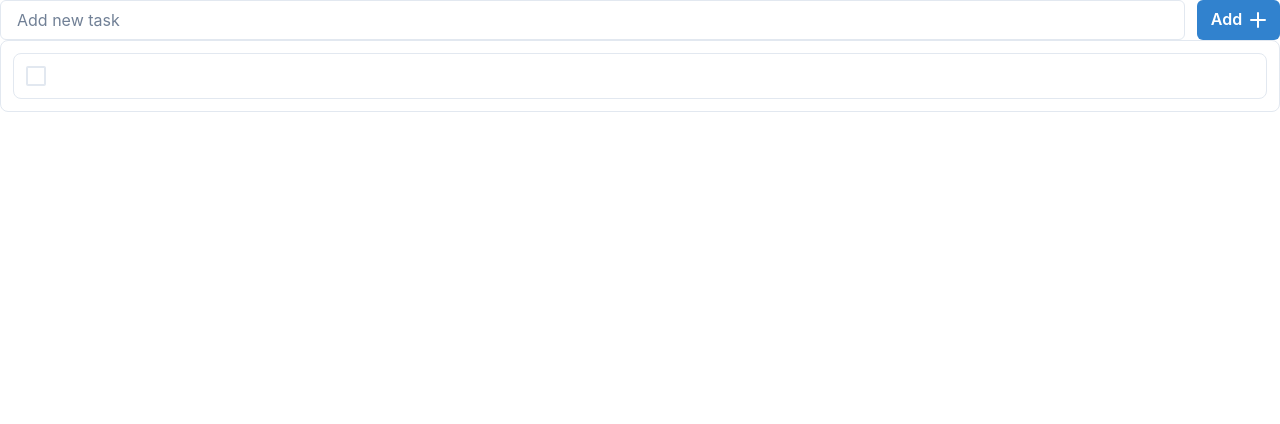
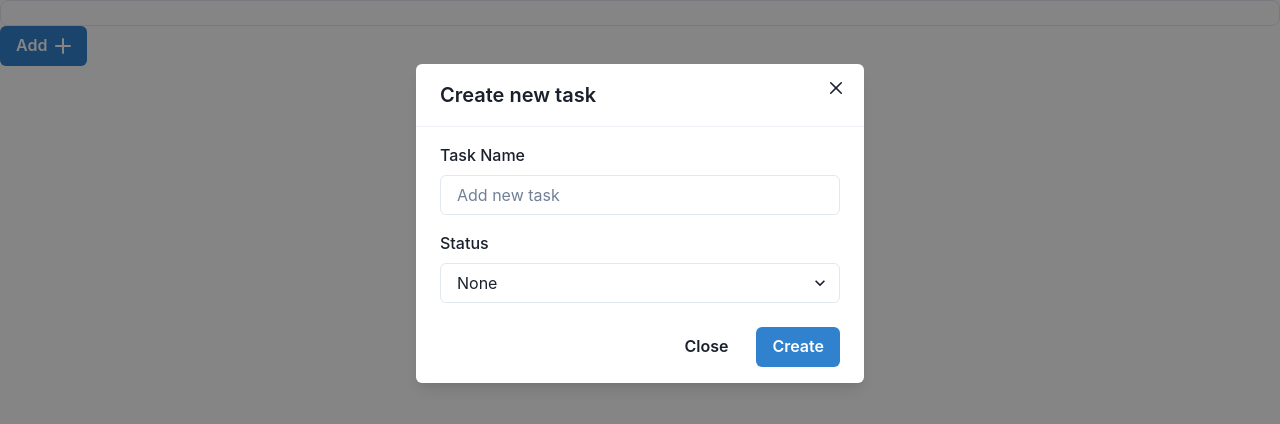
Before and after one commit to hwchak1119/todo-list-redux, a React (Create React App) app: page / in a window 1280 px wide. Both pictures are taken after a click on the button "Add". Shown: the top 424 px of the page. Built offline with nearby package versions, Linux system fonts and the light colour scheme.

Commit message:
Create modal

```diff
--- a/src/App.js
+++ b/src/App.js
@@ -1,12 +1,12 @@
 import React from "react";
-import InputBox from "./components/InputBox.js";
 import TodoList from "./components/TodoList.js";
+import TodoModal from "./components/TodoModal.js";
 
 function App() {
   return (
     <div className='App'>
-      <InputBox />
       <TodoList />
+      <TodoModal />
     </div>
   );
 }
--- a/src/components/InputBox.js
+++ b/src/components/InputBox.js
@@ -1,35 +1,36 @@
-import React, { useState } from "react";
-import { Flex, Input, Button } from "@chakra-ui/react";
-import { AddIcon } from "@chakra-ui/icons";
-import { useDispatch } from "react-redux";
-import { saveTodo } from "../features/todoSlice";
+import React from "react";
+import {
+  VStack,
+  FormControl,
+  FormLabel,
+  Input,
+  Select,
+} from "@chakra-ui/react";
 
-function InputBox() {
-  const [input, setInput] = useState("");
-  const dispatch = useDispatch();
-
-  const addTodo = () => {
-    dispatch(
-      saveTodo({
-        item: input,
-        done: false,
-        id: Date.now(),
-      })
-    );
-  };
-
+function InputBox({ handleInputChange, handleStatusChange }) {
   return (
-    <Flex>
-      <Input
-        variant='outline'
-        placeholder='Add new task'
-        onChange={(e) => setInput(e.target.value)}
-        mr='12px'
-      />
-      <Button rightIcon={<AddIcon />} colorScheme='blue' onClick={addTodo}>
-        Add
-      </Button>
-    </Flex>
+    <VStack spacing={4} align='stretch'>
+      <FormControl mt={2}>
+        <FormLabel>Task Name</FormLabel>
+        <Input
+          variant='outline'
+          placeholder='Add new task'
+          onChange={(e) => handleInputChange(e.target.value)}
+          mr='12px'
+        />
+      </FormControl>
+      <FormControl>
+        <FormLabel>Status</FormLabel>
+        <Select
+          placeholder='None'
+          onChange={(e) => handleStatusChange(e.target.value)}
+        >
+          <option value='incomplete'>Incomplete</option>
+          <option value='in_progress'>In Progress</option>
+          <option value='done'>Done</option>
+        </Select>
+      </FormControl>
+    </VStack>
   );
 }
 
--- /dev/null
+++ b/src/components/TodoModal.js
@@ -0,0 +1,80 @@
+import React, { useState } from "react";
+import InputBox from "./InputBox.js";
+import {
+  Modal,
+  ModalOverlay,
+  ModalContent,
+  ModalHeader,
+  ModalCloseButton,
+  ModalBody,
+  ModalFooter,
+  Button,
+  Divider,
+  useDisclosure,
+} from "@chakra-ui/react";
+import { AddIcon } from "@chakra-ui/icons";
+import { useDispatch } from "react-redux";
+import { saveTodo } from "../features/todoSlice";
+
+function TodoModal() {
+  const [input, setInput] = useState("");
+  const [status, setStatus] = useState("");
+  const { isOpen, onOpen, onClose } = useDisclosure();
+  const dispatch = useDispatch();
+
+  const addTodo = () => {
+    dispatch(
+      saveTodo({
+        item: input,
+        status,
+        done: false,
+        id: Date.now(),
+      })
+    );
+  };
+
+  const handleInput = (e) => {
+    setInput(e);
+  };
+  const handleStatus = (e) => {
+    setStatus(e);
+  };
+
+  return (
+    <>
+      <Button rightIcon={<AddIcon />} colorScheme='blue' onClick={onOpen}>
+        Add
+      </Button>
+      <Modal isOpen={isOpen} onClose={onClose}>
+        <ModalOverlay />
+        <ModalContent>
+          <ModalHeader>Create new task</ModalHeader>
+          <ModalCloseButton />
+          <Divider />
+          <ModalBody>
+            <InputBox
+              handleInputChange={handleInput}
+              handleStatusChange={handleStatus}
+            />
+          </ModalBody>
+          <ModalFooter>
+            <Button variant='ghost' mr={3} onClick={onClose}>
+              Close
+            </Button>
+            <Button
+              colorScheme='blue'
+              onClick={() => {
+                addTodo();
+                onClose();
+              }}
+            >
+              Create
+            </Button>
+          </ModalFooter>
+        </ModalContent>
+      </Modal>
+    </>
+  );
+}
+
+export default TodoModal;
```
